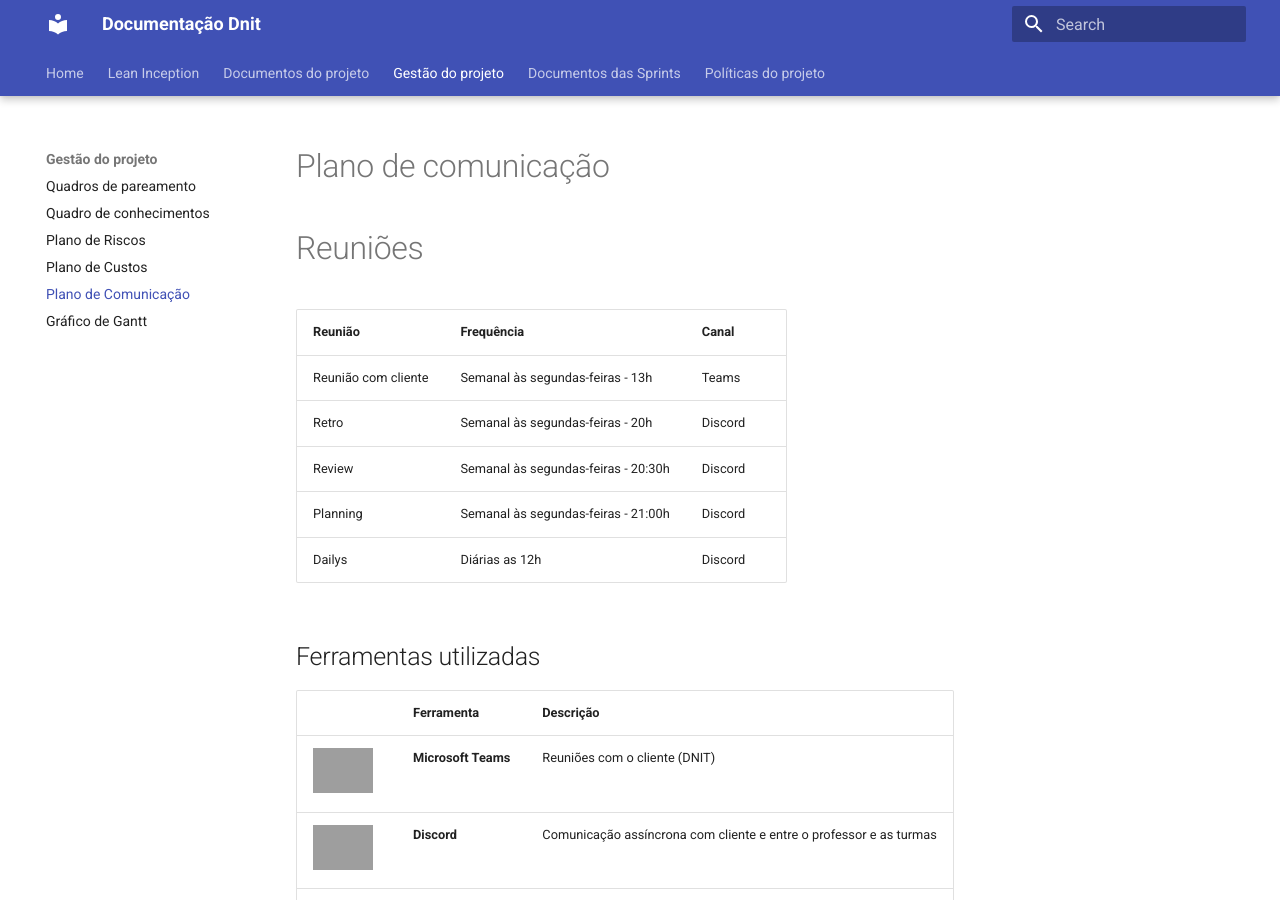
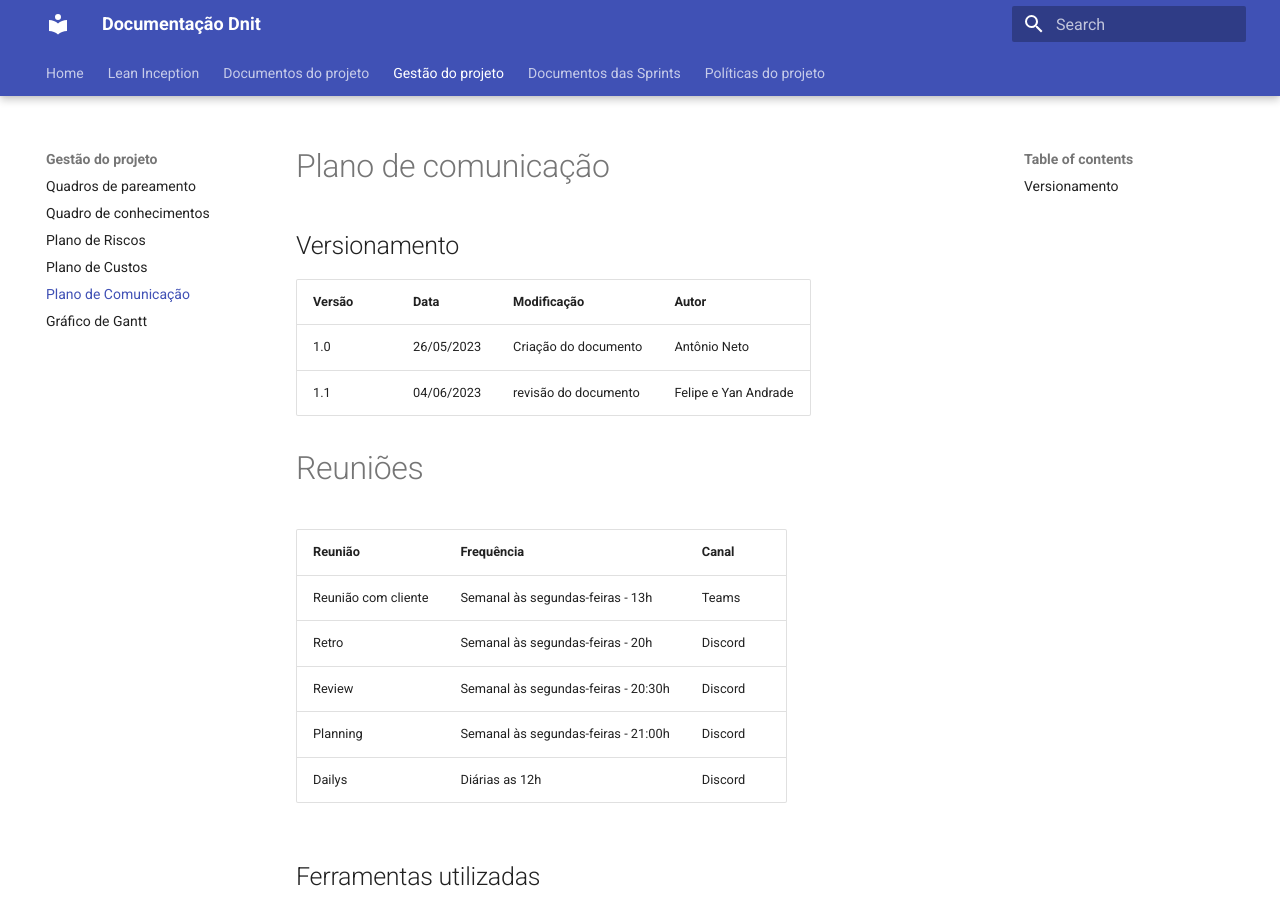
Before and after one commit to fga-eps-mds/2023-1-Dnit-DOC, an MkDocs documentation site: the page built from docs/docs/atasDeReuniao/atasReuniao.md, in a window 1280 px wide and 900 px high. Built offline with MkDocs 1.6.1 and Material for MkDocs 9.7.7, drawn with Linux system fonts in a browser that asks for light colours; grey boxes are pictures that could not be loaded.

Commit message:
#66 revisão e correção do Plano de Comunicação
Co-authored-by: Yan Andrade <yan13052001@gmail.com>

```diff
--- a/docs/docs/atasDeReuniao/atasReuniao.md
+++ b/docs/docs/atasDeReuniao/atasReuniao.md
@@ -1,4 +1,9 @@
 # Plano de comunicação
+## Versionamento
+| Versão | Data | Modificação | Autor |
+|--|--|--|--|
+|1.0| 26/05/2023 | Criação do documento | Antônio Neto |
+|1.1| 04/06/2023 | revisão do documento | Felipe e Yan Andrade |
 
 # Reuniões
 
```
